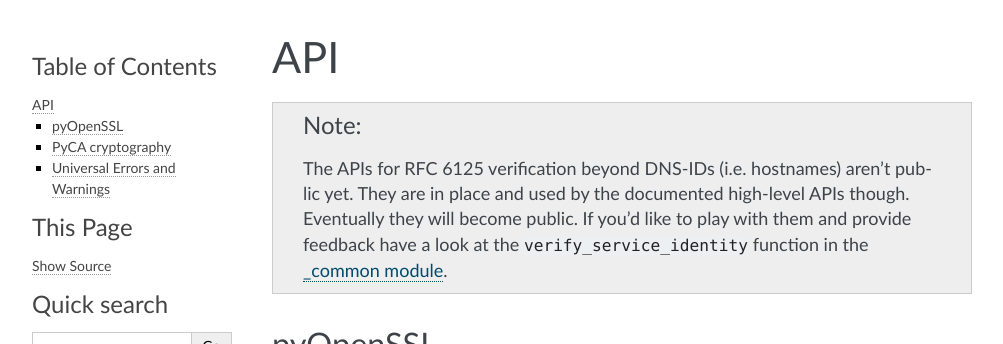
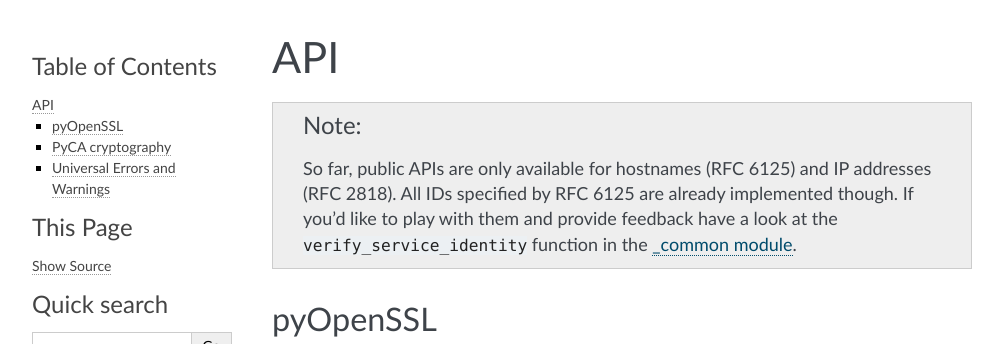
Before and after one commit to pyca/service-identity, a Sphinx documentation site: the page built from docs/api.rst, in a window 1280 px wide, cut to the strip 0-344 px from the top of the page. Shown: the whole strip, without its empty margins (128-1131 px from the left). Built offline with Sphinx 7.4.7, drawn with Linux system fonts in a browser that asks for light colours.

Commit message:
Fix API disclaimer

```diff
--- a/docs/api.rst
+++ b/docs/api.rst
@@ -4,9 +4,8 @@ API
 
 .. note::
 
-   The APIs for RFC 6125 verification beyond DNS-IDs (i.e. hostnames) aren't public yet.
-   They are in place and used by the documented high-level APIs though.
-   Eventually they will become public.
+   So far, public APIs are only available for hostnames (RFC 6125) and IP addresses (RFC 2818).
+   All IDs specified by RFC 6125 are already implemented though.
    If you'd like to play with them and provide feedback have a look at the ``verify_service_identity`` function in the `_common module <https://github.com/pyca/service_identity/blob/master/src/service_identity/_common.py>`_.
 
 
```
